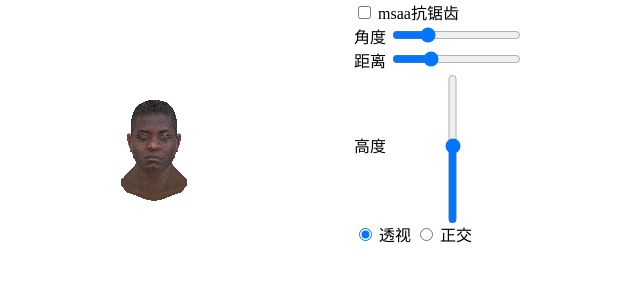
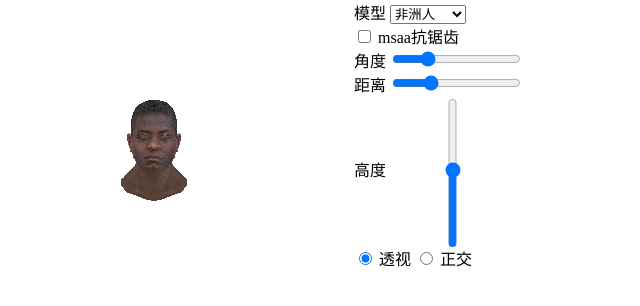
Before and after one commit to Jecced/raster, a website built with webpack: page raster-ts/template/index.html in a window 1280 px wide. Shown: the whole page, without its empty margins (46-686 px from the left). Built offline with nearby package versions, Linux system fonts and the light colour scheme.

Commit message:
feat: 加入模型切换

```diff
--- a/raster-ts/src/index.ts
+++ b/raster-ts/src/index.ts
@@ -138,6 +138,17 @@ window["ctl"] = {
     dist: function(dist:number){
         distance = dist;
         update()
+    },
+    scene: async function(value: any){
+        let s = undefined;
+        switch (value){
+            case "0": s = await ScenePreview.scene01();break;
+            case "1": s = await ScenePreview.scene02();break;
+            case "2": s = await ScenePreview.scene03();break;
+        }
+        console.log(s)
+        scene = s;
+        update();
     }
 
 };
--- a/raster-ts/template/index.html
+++ b/raster-ts/template/index.html
@@ -13,6 +13,15 @@
         </canvas>
 
         <div class="ctl-bar">
+            <div>
+                <label>模型</label>
+                <select onchange="ctl.scene(this.value)">
+                    <option value="0">非洲人</option>
+                    <option value="1">diablo</option>
+                    <option value="2">妙蛙种子</option>
+                </select>
+            </div>
+
             <div>
                 <input id="msaa" type="checkbox" onchange="ctl.msaa(this.checked)" />
                 <label for="msaa">msaa抗锯齿</label>
```
